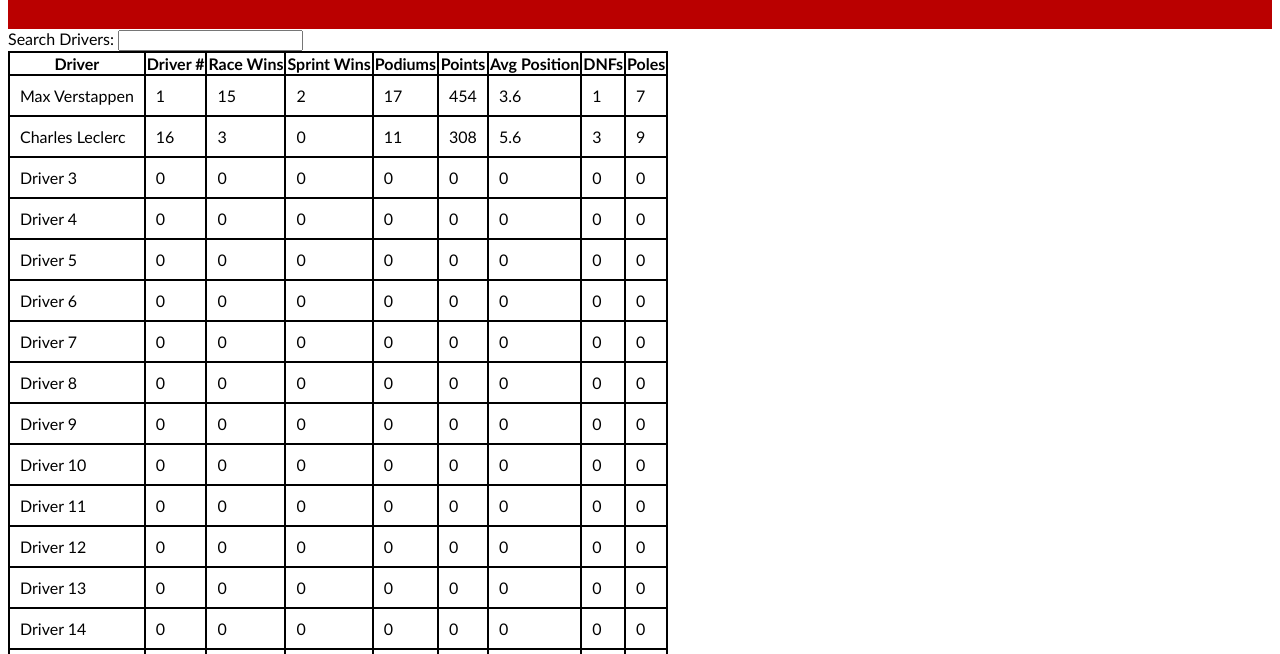
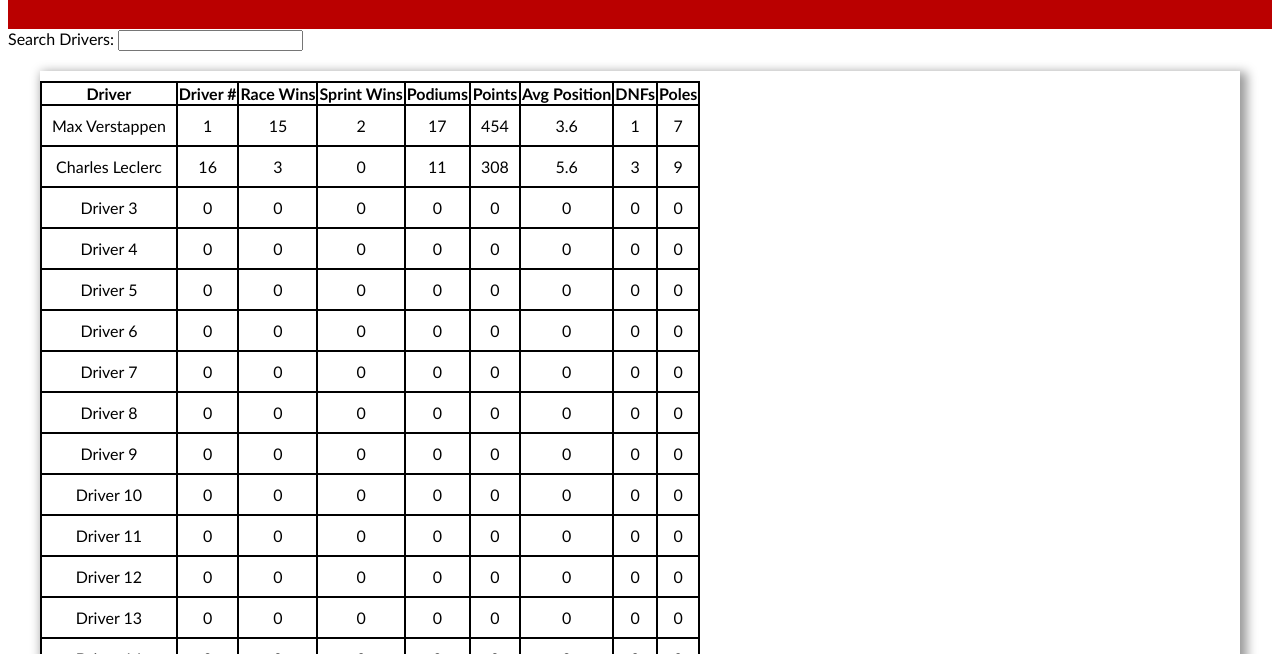
Before and after one commit to CanadaPlayz48/CP48_F1Stats, a plain HTML site: page 2022DStat.html in a window 1280 px wide. Shown: the part 146-800 px from the top of the page. Drawn offline with Linux system fonts and the light colour scheme.

Commit message:
Added formatting

```diff
--- a/2022DStat.html
+++ b/2022DStat.html
@@ -23,6 +23,7 @@
             <label for="22DS">Search Drivers:</label>
             <input type="text" id="22DS">
         </form>
+        <div class="scontainer">
         <table>
             <tr>
                 <th>Driver</th>
@@ -255,6 +256,7 @@
             <td>0</td>
         </tr>
         </table>
+    </div>
     </main>
 </body>
 </html>
--- a/style_stats.css
+++ b/style_stats.css
@@ -41,3 +41,13 @@ th {
 table {
     border-collapse: collapse;
 }
+
+.scontainer {
+  background-color: rgb(255, 255, 255);
+  color:rgb(0, 0, 0);
+  padding: 10px 0;
+  text-align: center;
+  max-width: 1200px;
+  margin: 20px auto;
+  box-shadow: 4px 4px 10px 3px rgba(0,0,0,0.4);
+}
```
Also changed, not shown: 2022TStat.html (+2 -0 lines), 2023DStat.html (+2 -0 lines), 2023TStat.html (+2 -0 lines), 2024DStat.html (+1 -0 lines), 2024Tstat.html (+2 -0 lines).
